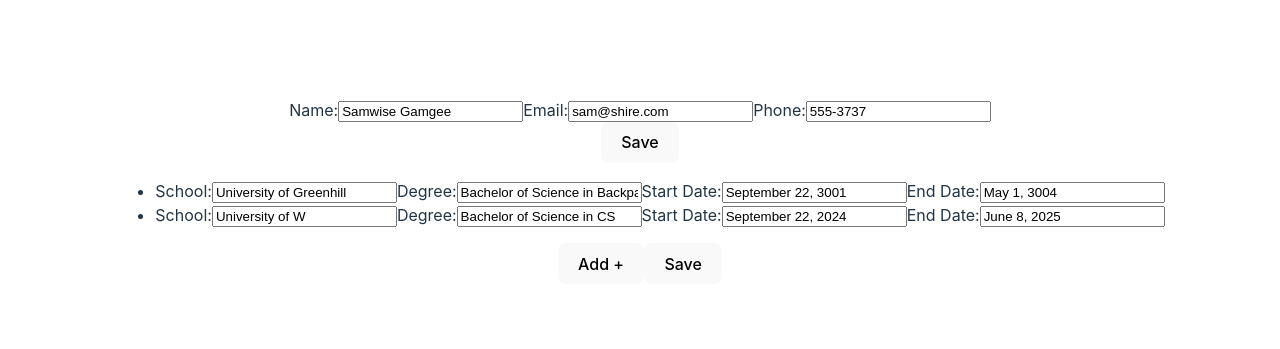
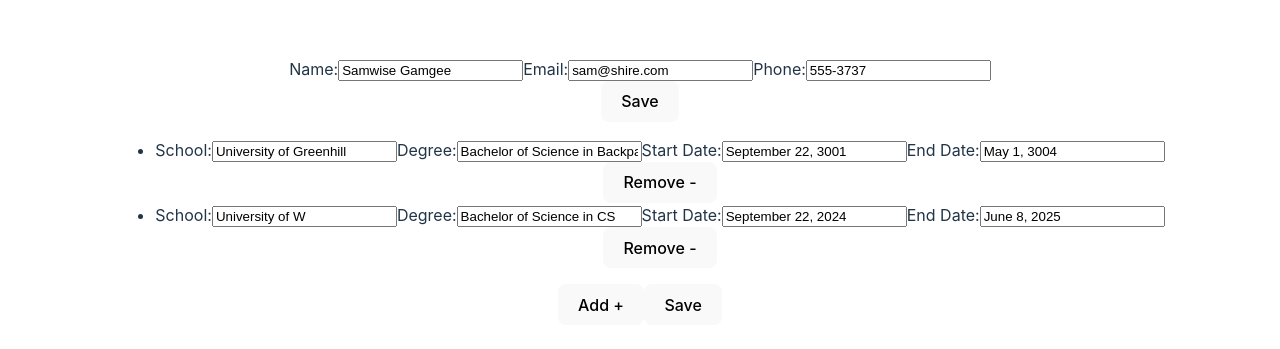
Before and after one commit to mononoken/cv-application, a React (Vite) app: page / in a window 1280 px wide. Shown: the part 209-558 px from the top of the page. Built offline with nearby package versions, Linux system fonts and the light colour scheme.

Commit message:
Add remove item buttons

```diff
--- a/src/components/Education/EducationItem.jsx
+++ b/src/components/Education/EducationItem.jsx
@@ -1,4 +1,4 @@
-import { useState, useEffect } from "react";
+import { useState } from "react";
 import { Education } from "./Education";
 
 export function EducationItems() {
@@ -23,10 +23,6 @@ export function EducationItems() {
     setEditable((prevEditable) => !prevEditable);
   };
 
-  useEffect(() => {
-    console.log("Educations:", educations); // Log educations array when it changes
-  }, [educations]);
-
   return (
     <div>
       <ul id="education-forms">
@@ -37,10 +33,20 @@ export function EducationItems() {
                 education={education}
                 setEducations={setEducations}
               />
+              <RemoveItemButton
+                education={education}
+                educations={educations}
+                setEducations={setEducations}
+              />
             </li>
           ) : (
             <li key={education.id}>
               <EducationView education={education} />
+              <RemoveItemButton
+                education={education}
+                educations={educations}
+                setEducations={setEducations}
+              />
             </li>
           ),
         )}
@@ -108,6 +114,14 @@ function AddFormButton({ educations, setEducations }) {
   return <button onClick={addForm}>Add +</button>;
 }
 
+function RemoveItemButton({ education, educations, setEducations }) {
+  const removeItem = () => {
+    setEducations([...educations].filter((edu) => edu !== education));
+  };
+
+  return <button onClick={removeItem}>Remove -</button>;
+}
+
 function EducationView({ education }) {
   return (
     <>
```
